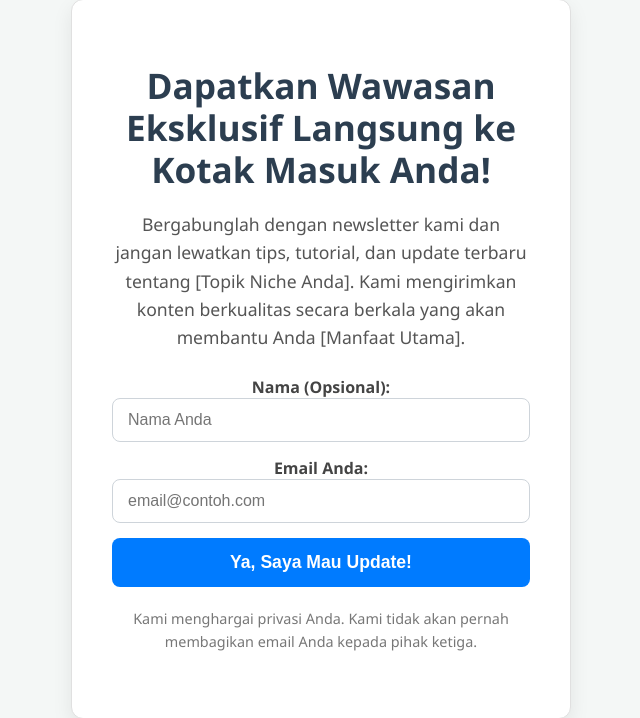
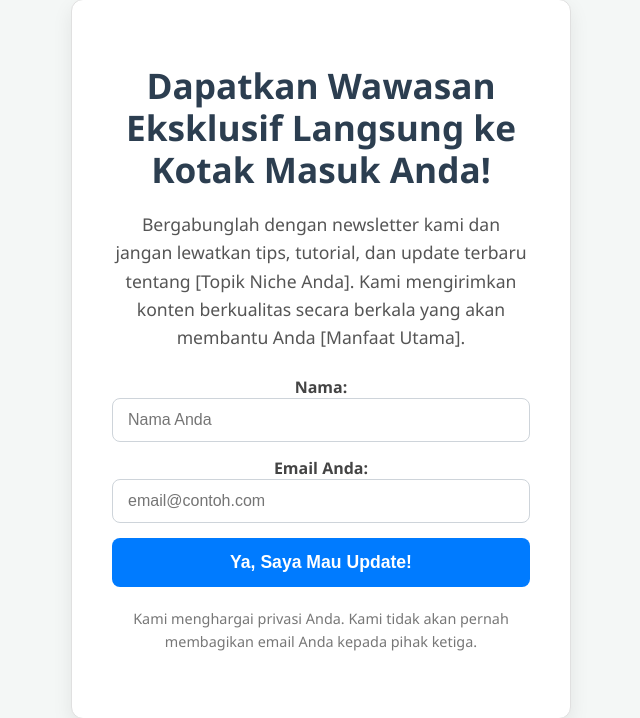
Before and after one commit to amunibf/autoresponder, a Flask app: page / in a window 1280 px wide. Shown: the part 41-759 px from the top of the page, without its empty margins (319-959 px from the left). Run offline with Flask 3, Linux system fonts and the light colour scheme.

Commit message:
Initial commit of the project

```diff
--- a/templates/index.html
+++ b/templates/index.html
@@ -171,8 +171,8 @@
 
         <form action="/add_subscriber" method="post" class="optin-form">
             <div>
-                <label for="name">Nama (Opsional):</label>
-                <input type="text" id="name" name="name" placeholder="Nama Anda" aria-label="Nama Anda">
+                <label for="name">Nama:</label>
+                <input type="text" id="name" name="name" placeholder="Nama Anda" required aria-label="Nama Anda">
             </div>
             <div>
                 <label for="email">Email Anda:</label>
```
